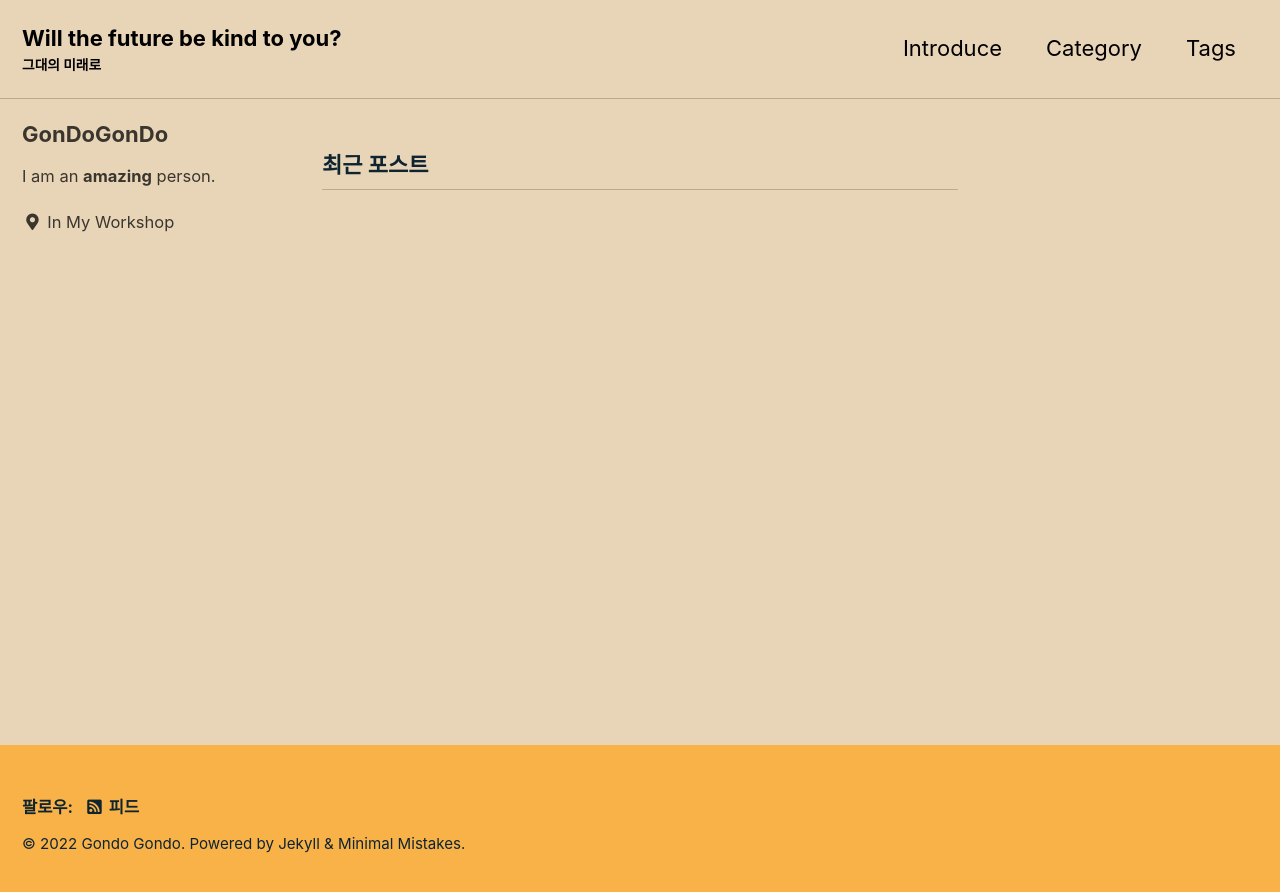
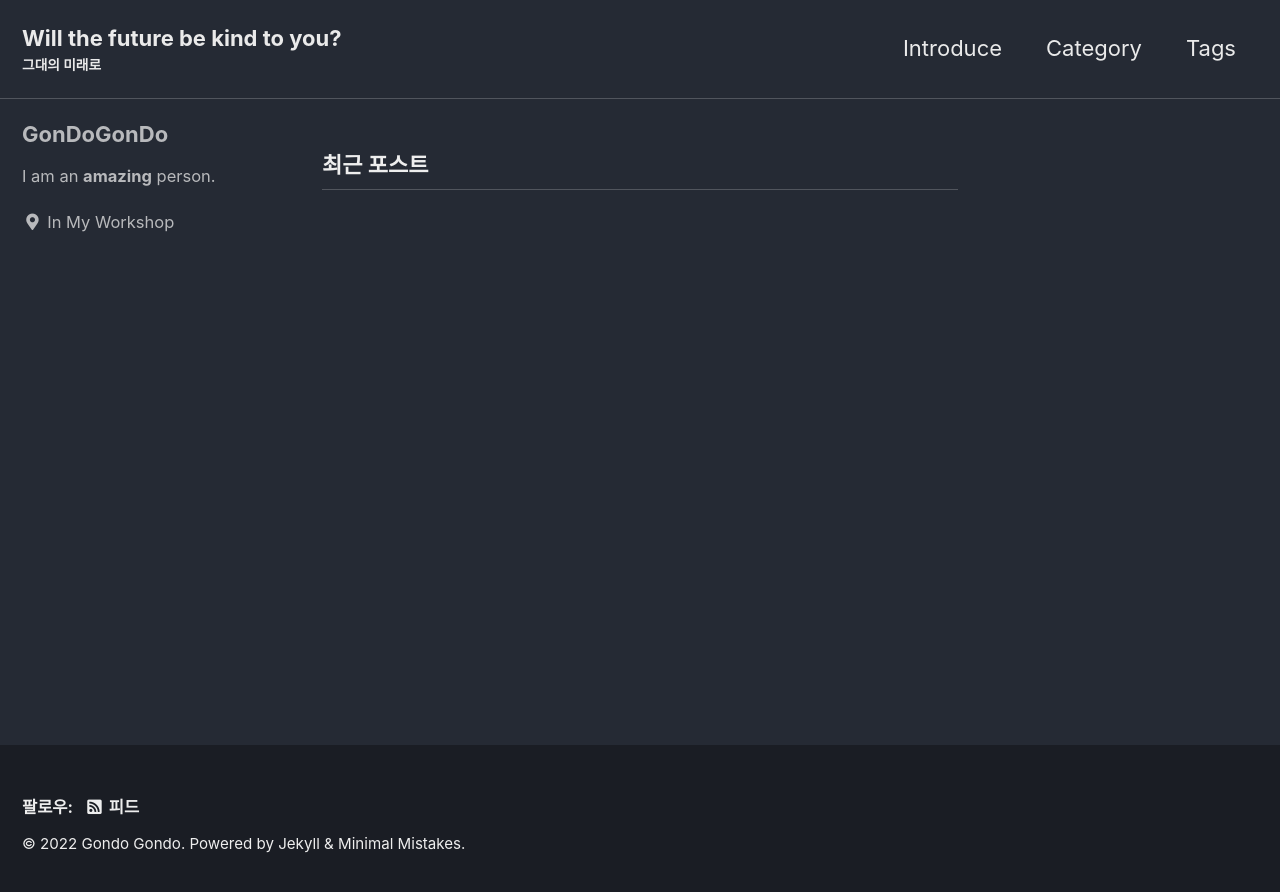
Before and after one commit to dmsgus6523/dmsgus6523.github.io, a Jekyll site: the page built from index.html, in a window 1280 px wide. Shown: the top 892 px of the page. Built offline with Jekyll 4.4.1, drawn with Linux system fonts in a browser that asks for light colours; cached includes are drawn as plain includes; the list of posts is cut into pages by our own code.

Commit message:
Update _config.yml

```diff
--- a/_config.yml
+++ b/_config.yml
@@ -12,7 +12,7 @@
 
 # theme                  : "minimal-mistakes-jekyll"
 # remote_theme           : "mmistakes/minimal-mistakes"
-minimal_mistakes_skin    : "sunrise" #"default" # "air", "aqua", "contrast", "dark", "dirt", "neon", "mint", "plum", "sunrise"
+minimal_mistakes_skin    : "dark" #"default" # "air", "aqua", "contrast", "dark", "dirt", "neon", "mint", "plum", "sunrise"
 
 # Site Settings
 locale                   : "ko-KR"
```
